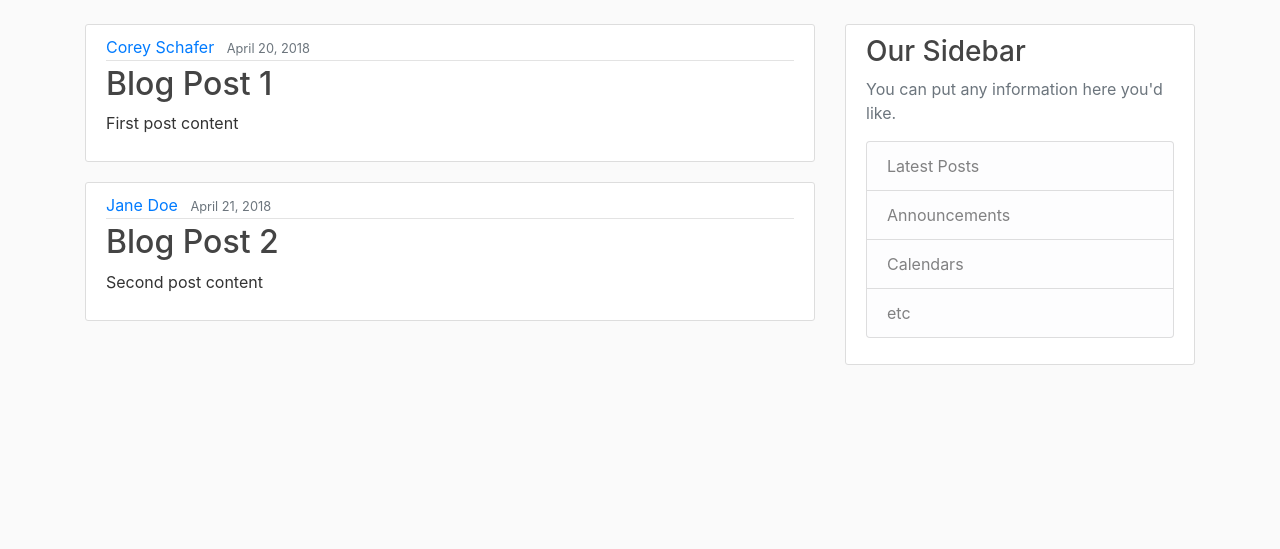
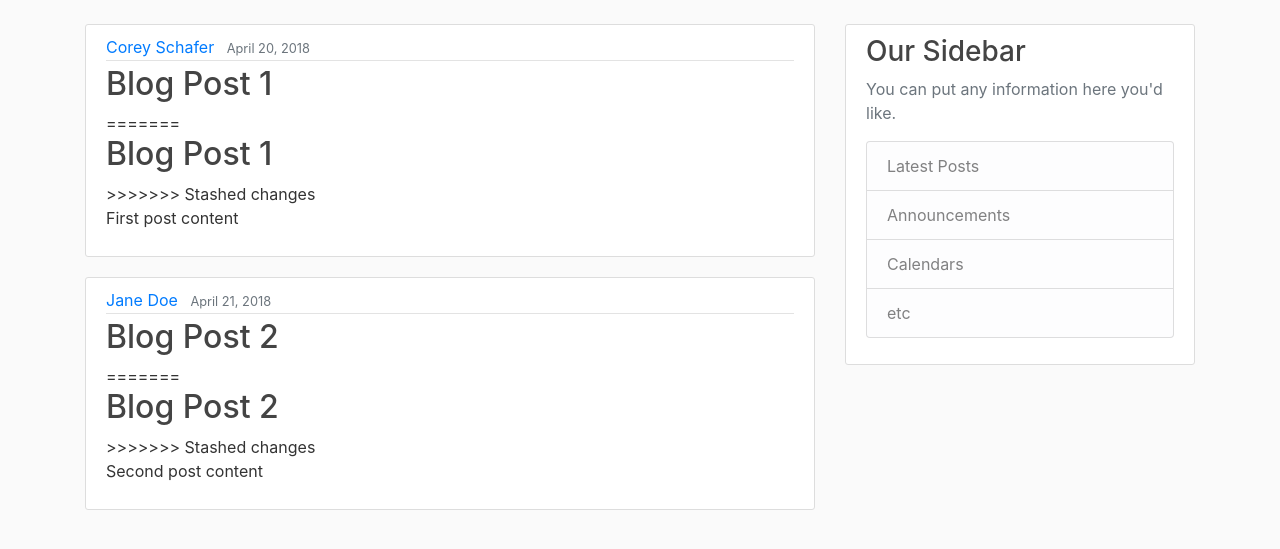
Before and after one commit to farouktif/Flask_Blog, a Flask app: page / in a window 1280 px wide. Shown: the part 56-605 px from the top of the page. Run offline with Flask 2, Linux system fonts and the light colour scheme; some libraries are stand-ins or nearby versions.

Commit message:
small change to home.html

```diff
--- a/04-Database/flaskblog/templates/home.html
+++ b/04-Database/flaskblog/templates/home.html
@@ -8,6 +8,9 @@
               <small class="text-muted">{{ post.date_posted }}</small>
             </div>
             <h2><a class="article-title test" href="#">{{ post.title }}</a></h2>
+=======
+            <h2><a class="article-title test2" href="#">{{ post.title }}</a></h2>
+>>>>>>> Stashed changes
             <p class="article-content">{{ post.content }}</p>
           </div>
         </article>
```
